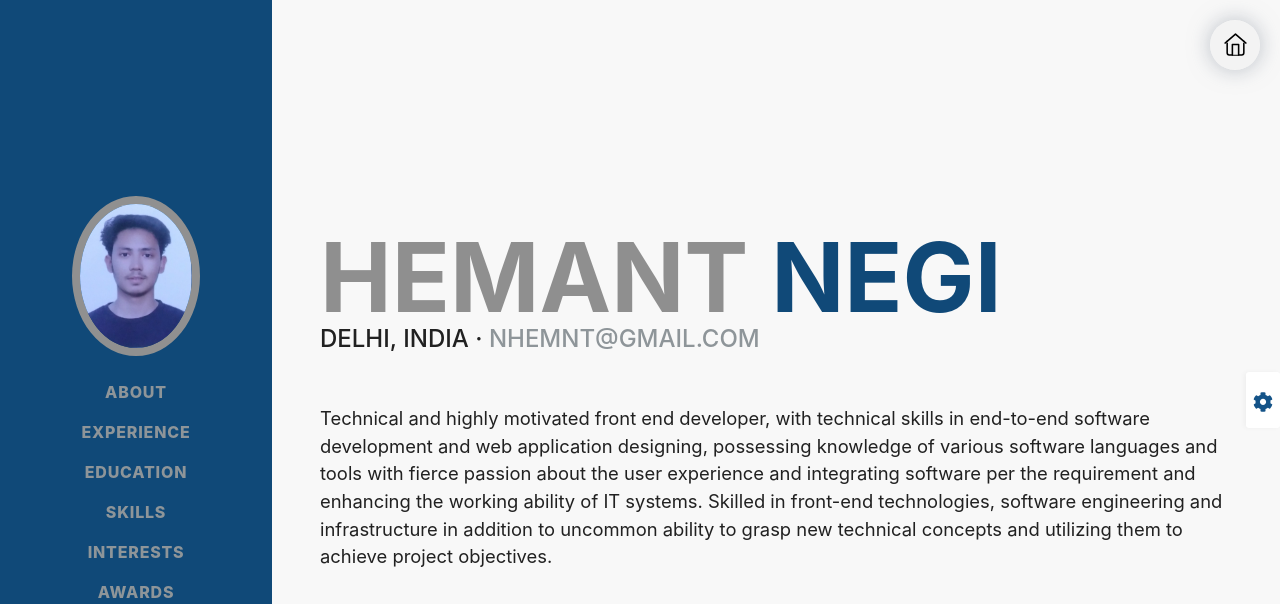
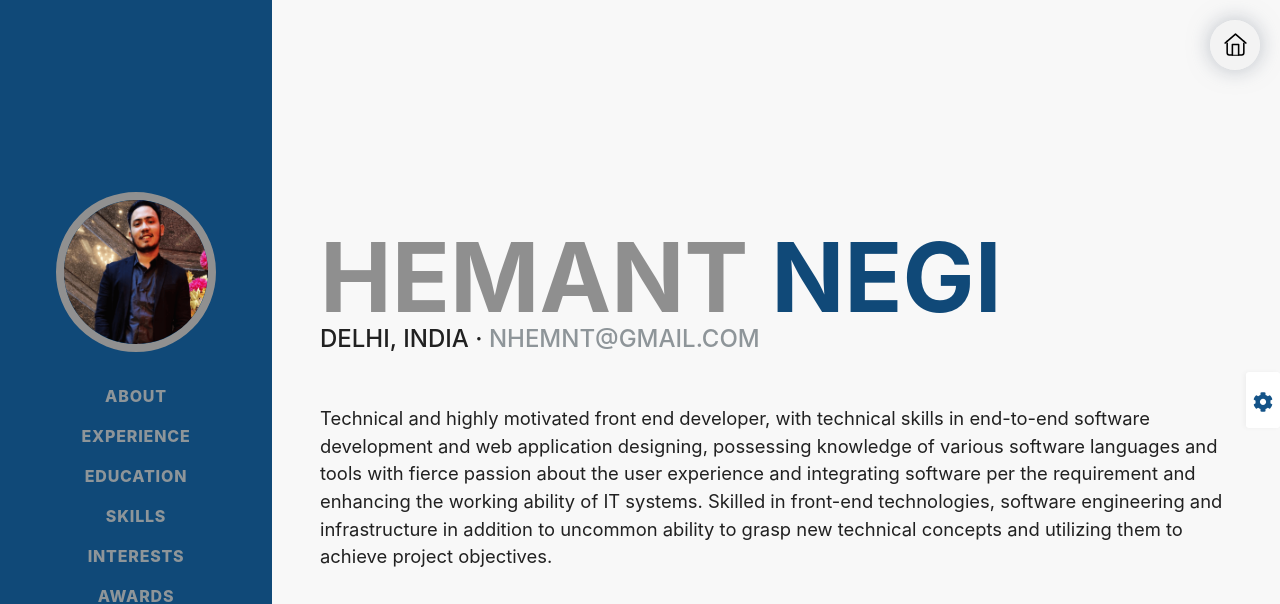
Before and after one commit to nhemnt/personal-website, a Gatsby site: page /resume in a window 1280 px wide. Shown: the top 604 px of the page. Built offline with nearby package versions, Linux system fonts and the light colour scheme; Gatsby itself is replaced by a stand-in of ours.

Commit message:
update profile pic

```diff
--- a/src/components/Homepage/styles.js
+++ b/src/components/Homepage/styles.js
@@ -197,4 +197,5 @@ export const ProjectSection = styled.section(
 
 export const MusicSection = styled.section(
   () => css`
+
   `)
--- a/src/components/resume/index.js
+++ b/src/components/resume/index.js
@@ -1,6 +1,6 @@
 import React from 'react'
 import { useStaticQuery, graphql } from 'gatsby'
-import image from './profile-pic.jpg';
+import GatsbyImage from 'gatsby-image'
 
 
 const bio = {
@@ -125,6 +125,17 @@ const awards = [
 ]
 
 const Resume = () => {
+  const data = useStaticQuery(graphql`
+  {
+    profile_picture: file(relativePath: { eq: "hemant_profile.png" }) {
+      childImageSharp {
+        fixed(width: 350, height: 350) {
+          ...GatsbyImageSharpFixed_withWebp_noBase64
+        }
+      }
+    }
+  }
+`)
   return (
     <div id="resume">
       <nav
@@ -134,11 +145,12 @@ const Resume = () => {
         <a className="navbar-brand js-scroll-trigger" href="#page-top">
           <span className="d-block d-lg-none">{`${bio.firstName} ${bio.lastName}`}</span>
           <span className="d-none d-lg-block">
-            <img
+            {/* <img
               className="img-fluid img-profile rounded-circle mx-auto mb-2"
               src={image}
               alt="hemant negi"
-            />
+            /> */}
+             <GatsbyImage className= "img-fluid img-profile rounded-circle mx-auto mb-2" {...data.profile_picture.childImageSharp} />
           </span>
         </a>
         <div className="collapse navbar-collapse" id="navbarSupportedContent">
```
Also changed, not shown: content/assets/hemant_profile.png (added), src/components/resume/profile-pic.jpg (deleted).
